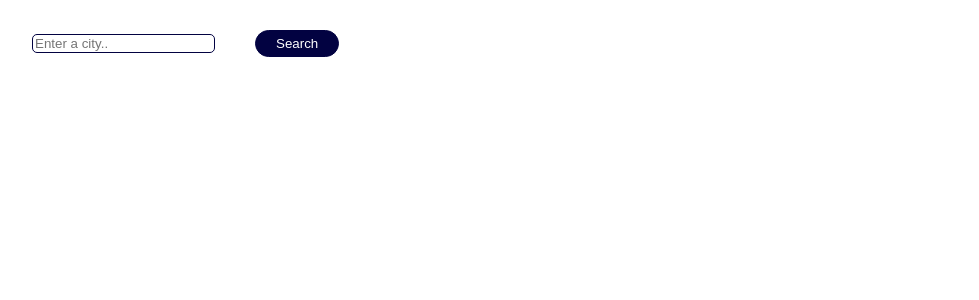
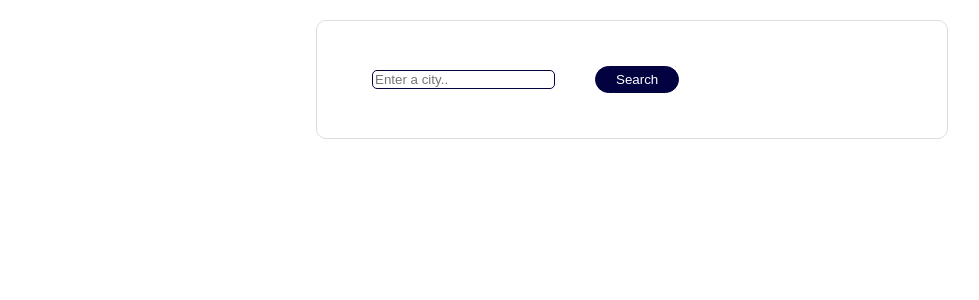
Before and after one commit to Ant2211/weather-react-app, a React (Create React App) app: page / in a window 1280 px wide. Shown: the top 300 px of the page, without its empty margins (8-987 px from the left). Built offline with nearby package versions, Linux system fonts and the light colour scheme; the HTML template or start-up script is replaced by a standard one.

Commit message:
added App.js

```diff
--- /dev/null
+++ b/src/App.js
@@ -0,0 +1,12 @@
+import React from 'react';
+import Weather from "./Weather.js";
+
+import "./weatherstyle.css";
+
+export default function App() {
+    return (
+        <div className = "weather-app">
+            <Weather />
+        </div>
+    )
+}
--- a/src/Weather.js
+++ b/src/Weather.js
@@ -59,7 +59,9 @@ export default function Weather() {
   }
   function searchLocation(position) {
     let apiKey = "e0011d9afadcdf29795388bf3f4d5677";
-    let apiUrl = `https://api.openweathermap.org/data/2.5/weather?lat=${position.coords.latitude}&lon=${position.coords.longitude}&appid=${apiKey}&units=metric`;
+    let lat = position.coords.latitude;
+    let lon = position.coords.longitude;
+    let apiUrl = `https://api.openweathermap.org/data/2.5/weather?${lat}&${lon}&units=metric`;
 
     axios.get(apiUrl).then(displayWeather);
   }
--- a/src/index.js
+++ b/src/index.js
@@ -1,14 +1,15 @@
 import React from 'react';
 import ReactDOM from 'react-dom/client';
 import './index.css';
-import Weather from "./Weather.js"
+import Weather from "./Weather.js";
+import App from "./App.js";
 import reportWebVitals from './reportWebVitals';
 import "./weatherstyle.css";
 
 const root = ReactDOM.createRoot(document.getElementById('root'));
 root.render(
   <React.StrictMode>
-    <Weather />
+    <App />
   </React.StrictMode>
 );
 
--- a/src/weatherstyle.css
+++ b/src/weatherstyle.css
@@ -8,8 +8,6 @@
   h1 {
     color: rgb(2, 2, 90);
     font-size: 64px;
-    padding: 80px 20 px;
-    margin: 0;
     font-family: Georgia, "Times New Roman", Times, serif;
   }
   ul {
```
